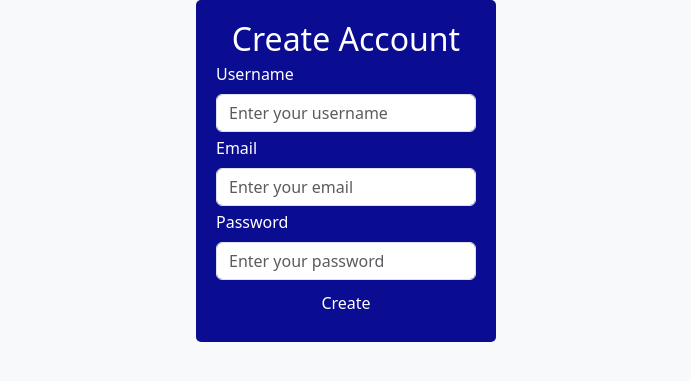
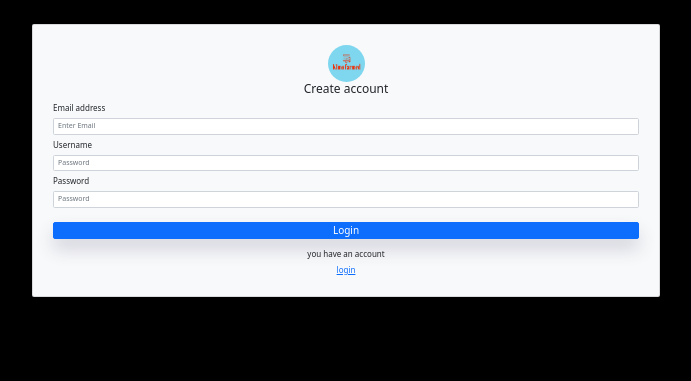
Before and after one commit to harun-kamande/farm-ed, a Flask app: page /create in a window 1280 px wide. Shown: the top 381 px of the page, without its empty margins (294-985 px from the left). Run offline with Flask 3, Linux system fonts and the light colour scheme; some libraries are stand-ins or nearby versions.

Commit message:
forms design

```diff
--- a/app.py
+++ b/app.py
@@ -128,7 +128,7 @@ def create():
     cursor.close()
     connection.close()
 
-    return render_template("create.html")
+    return render_template("new_create.html")
 
 
 @app.route("/post", methods=["POST", "GET"])
--- a/templates/create.html
+++ /dev/null
@@ -1,67 +0,0 @@
-<!DOCTYPE html>
-<html lang="en">
-<head>
-    <meta charset="UTF-8">
-    <meta name="viewport" content="width=device-width, initial-scale=1.0">
-    <title>Create Account Form</title>
-    <link href="https://cdn.jsdelivr.net/npm/bootstrap@5.3.0-alpha1/dist/css/bootstrap.min.css" rel="stylesheet">
-    <style>
-        body {
-            background-color: #f8f9fa;
-        }
-        .login-form {
-            max-width: 300px;
-            margin: 50px auto;
-            background-color: #0a0c91;
-            padding: 20px;
-            border-radius: 5px;
-            color: white;
-        }
-        .login-form .form-label {
-            color: white;
-        }
-        .btn-custom {
-            background-color: #0a0c91;
-            color: white;
-        }
-        .btn-custom:hover {
-            background-color: #08076b;
-        }
-    </style>
-</head>
-<body>
-    {% with messages = get_flashed_messages() %}
-  {% if messages %}
-    <ul class=flashes>
-    {% for message in messages %}
-      <li class="nav bg-success">{{ message }}</li>
-    {% endfor %}
-    </ul>
-  {% endif %}
-{% endwith %}
-
-
-
-
-    <div class="container">
-        <div class="login-form mt-0">
-            <h2 class="text-center mb-1">Create Account</h2>
-            <form method="POST">
-                <div class="mb-1">
-                    <label for="username" class="form-label">Username</label>
-                    <input type="text" class="form-control" name="username" id="username" placeholder="Enter your username" required>
-                </div>
-                <div class="mb-1">
-                    <label for="email" class="form-label">Email</label>
-                    <input type="email" class="form-control" name="email" id="email" placeholder="Enter your email" required>
-                </div>
-                <div class="mb-1">
-                    <label for="password" class="form-label">Password</label>
-                    <input type="password" class="form-control" name="password" id="password" placeholder="Enter your password">
-                </div>
-                <button type="submit" class="btn btn-custom btn-block w-100">Create</button>
-            </form>
-        </div>
-    </div>
-   </body>
-</html>
--- a/templates/login.html
+++ b/templates/login.html
@@ -19,15 +19,22 @@
       rel="stylesheet"
       href="{{url_for('static', filename='css/custom/auth.css')}}"
     />
+    <style>
+      body {
+        justify-content: center;
+      }
+    </style>
   </head>
 
-  <body>
-    <div class="container">
-      <div class="row justify-content-sm-center">
-        <div class="col col-sm-6">
-          <div class="wrapper">
-            <div class="auth-content">
-              <div class="card">
+  <body
+    style="background-color: black"
+    id="body"
+    class="body justify-content-center"
+  >
+    <div class="container-fluid container-responsive mt-5">
+      <div class="row justify-content-center row-responsive" mt-5>
+        <div class="col-sm-6 col-md-6 col-lg-6">
+          <div class="card bg-light card-responsive p-4">
             <div class="card-body text-center">
               <div class="py-0">
                 <img
@@ -38,11 +45,12 @@
                   class="img rounded-circle"
                 />
               </div>
+              {% block heading %}
               <h6 class="py-0 text-muted">Login to your account</h6>
+              {% endblock %}
               <form action="" method="post">
                 <div class="py-0 text-start">
-                      {% with messages = get_flashed_messages() %} {% if
-                      messages %}
+                  {% with messages = get_flashed_messages() %} {% if messages %}
                   <div id="flash-message">
                     {% for message in messages %}
                     <p style="color: red; font-size: 7px">{{ message }}</p>
@@ -50,9 +58,8 @@
                   </div>
                   {% endif %} {% endwith %}
                 </div>
-
                 <div class="py-1 text-start">
-                      <label for="email" class="form-label">Email adress</label>
+                  <label for="email" class="form-label">Email address</label>
                   <input
                     id="email"
                     name="email"
@@ -62,6 +69,7 @@
                     required
                   />
                 </div>
+                {% block username %}{% endblock %}
                 <div class="py-1 text-start">
                   <label for="password" class="form-label">Password</label>
                   <input
@@ -81,10 +89,11 @@
                   >
                     Login
                   </button>
+                  {%block create%} you dont have an account
+                  <a href="{{url_for('create')}}">Create</a>
+                  {%endblock%}
                 </div>
               </form>
-                </div>
-              </div>
             </div>
           </div>
         </div>
--- /dev/null
+++ b/templates/new_create.html
@@ -0,0 +1,16 @@
+{% extends 'login.html'%} {%block username%}
+<div class="py-1 text-start">
+  <label for="password" class="form-label">Username</label>
+  <input
+    id="text"
+    name="name"
+    type="text"
+    class="form-control form-control-sm"
+    placeholder="Password"
+    required
+  />
+</div>
+{%endblock%} {%block heading%}
+<h4>Create account</h4>
+{%endblock%} {%block create%} you have an account
+<a href="{{url_for('login')}}">login</a> {%endblock%}
```
Lines whose indentation alone changed are shown as unchanged.
